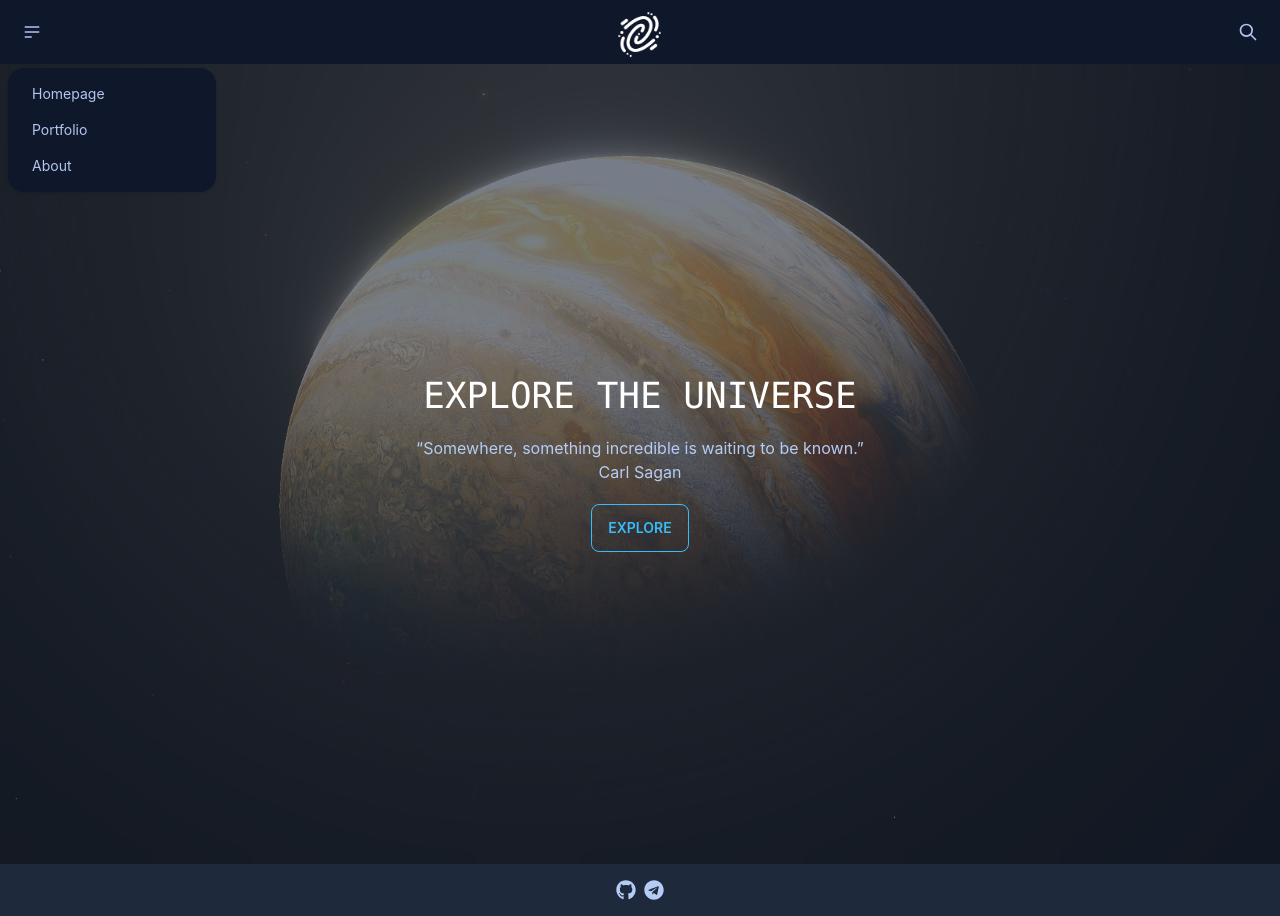
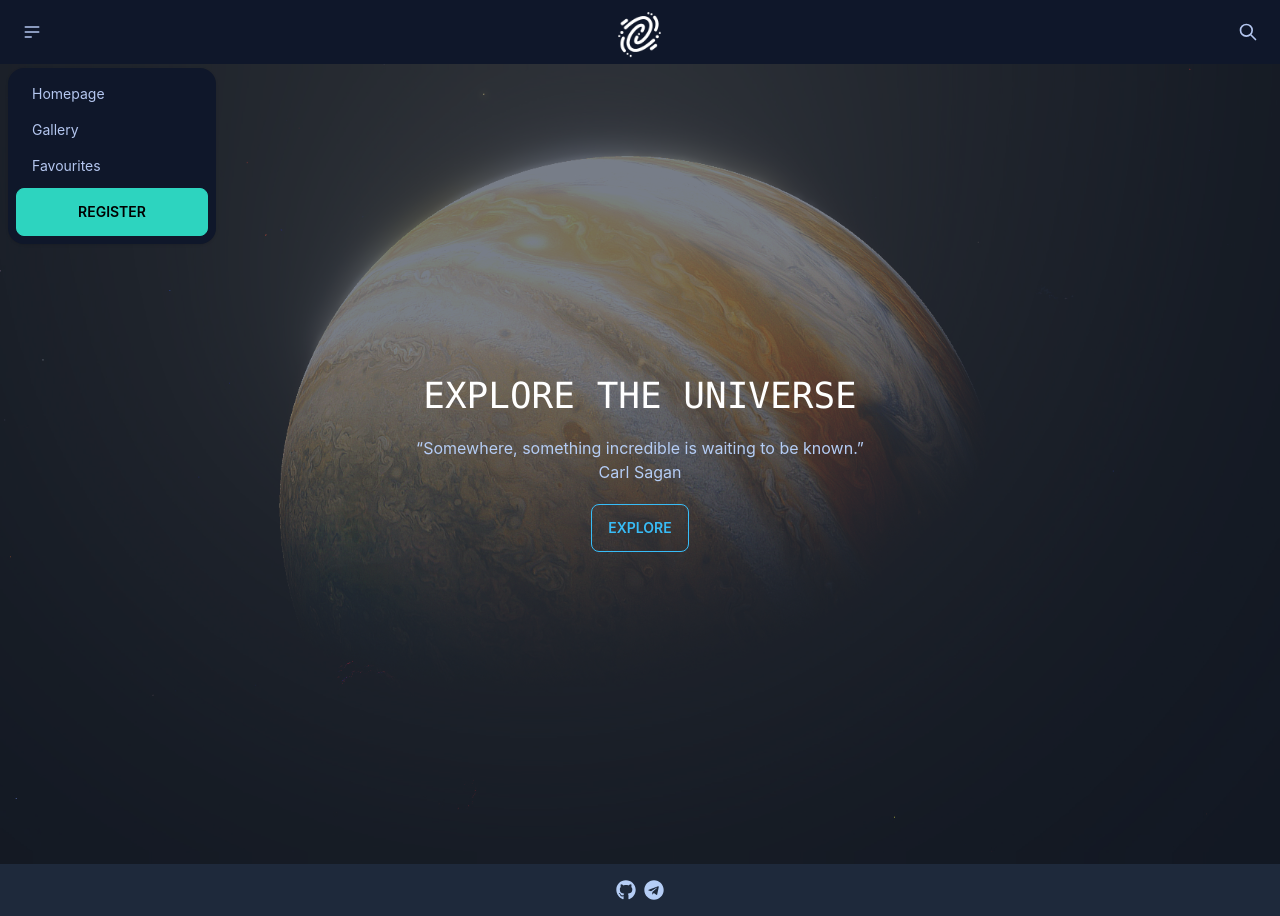
Before and after one commit to Navid-JL/sentinel-app, a React (Create React App) app in the folder frontend/hermex/: page / in a window 1280 px wide. Both pictures are taken after a click on the label 32 px from the left and 32 px from the top of the page. Built offline with nearby package versions, Linux system fonts and the light colour scheme.

Commit message:
Refactor Navbar

```diff
--- a/frontend/hermex/src/Components/Navbar.jsx
+++ b/frontend/hermex/src/Components/Navbar.jsx
@@ -1,4 +1,5 @@
 import logo from '../Assets/Icons/nebula-light.png'
+import NavbarList from './NavbarList'
 
 const Navbar = () => {
   return (
@@ -21,20 +22,7 @@ const Navbar = () => {
               />
             </svg>
           </label>
-          <ul
-            tabIndex="0"
-            className="menu menu-compact dropdown-content mt-3 p-2 shadow bg-base-100 rounded-box w-52"
-          >
-            <li>
-              <a href="/">Homepage</a>
-            </li>
-            <li>
-              <a href="/">Portfolio</a>
-            </li>
-            <li>
-              <a href="/">About</a>
-            </li>
-          </ul>
+          <NavbarList />
         </div>
       </div>
       <div className="navbar-center">
--- /dev/null
+++ b/frontend/hermex/src/Components/NavbarList.jsx
@@ -0,0 +1,25 @@
+import React from 'react'
+
+const NavbarList = () => {
+  return (
+    <ul
+      tabIndex="0"
+      className="menu menu-compact dropdown-content mt-3 p-2 shadow bg-base-100 rounded-box w-52"
+    >
+      <li>
+        <a href="/home">Homepage</a>
+      </li>
+      <li>
+        <a href="/gallery">Gallery</a>
+      </li>
+      <li>
+        <a href="/favs">Favourites</a>
+      </li>
+      <li>
+        <button class="btn btn-success text-black mt-1">Register</button>
+      </li>
+    </ul>
+  )
+}
+
+export default NavbarList
```
